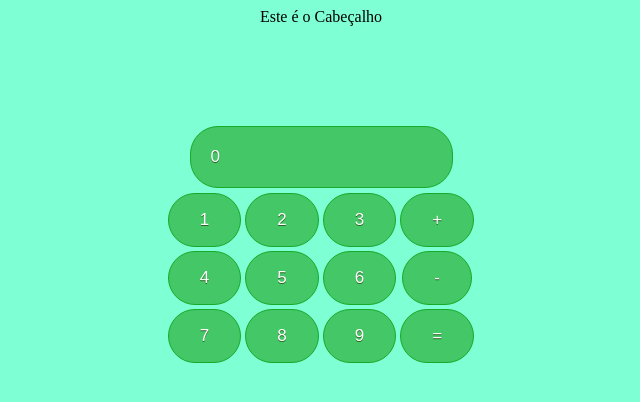
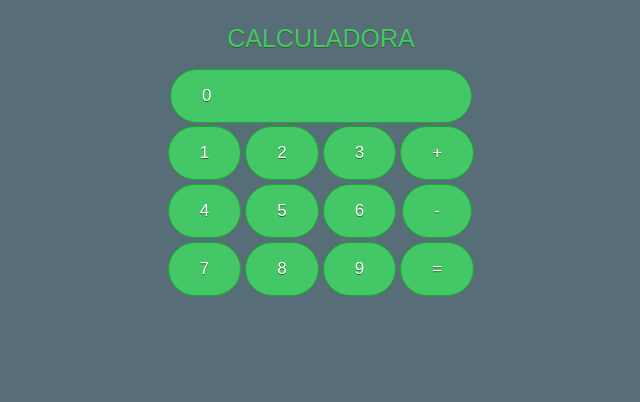
Before and after one commit to jonas-soares/Aprender_HTML, a plain HTML site: page index.html in a window 1280 px wide. Shown: the whole page, without its empty margins (319-959 px from the left). Drawn offline with Linux system fonts and the light colour scheme.

Commit message:
Ajustes cores

```diff
--- a/index.html
+++ b/index.html
@@ -9,14 +9,12 @@
 </head>
 <body>
     <header>
-        Este é o Cabeçalho
+        CALCULADORA
     </header>
     <br>
     <section>
+        <input id="number" type="number" value="0">
         <table>
-            <tr>
-                <input id="number" type="number" value="0">
-            </tr>
             <tr>
                 <td><input type="button" value="1"></td>
                 <td><input type="button" value="2"></td>
--- a/style.css
+++ b/style.css
@@ -1,12 +1,17 @@
 body {
-    background-color: aquamarine;
+    background-color: rgb(87, 110, 121);
     text-align: center;
 }
 header  {
     display: inline-block;
     margin: auto;
     text-align: center;
-    margin-bottom: 100px;
+    color:#44c767;
+	font-family:Arial;
+	font-size:25px;
+	padding:16px 31px;
+	text-decoration:none;
+	text-shadow:0px 1px 0px #2f6627;
 }
 
 section {
@@ -37,5 +42,5 @@ input:active {
 }
 
 input[type=number] {
-	padding:20px 20px 20px 20px;
+	width: 238px;
 }
```
